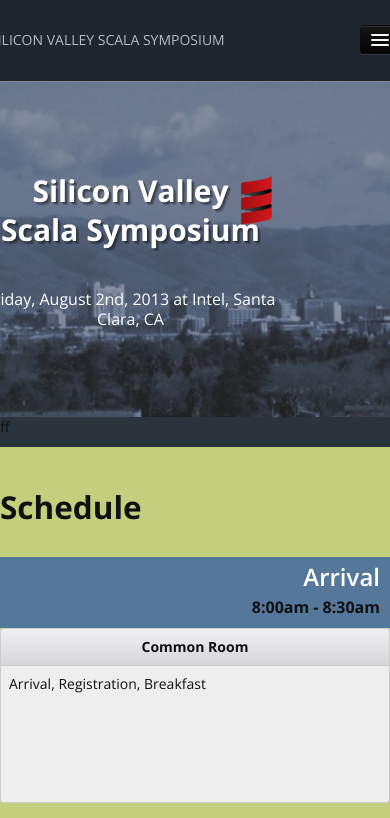
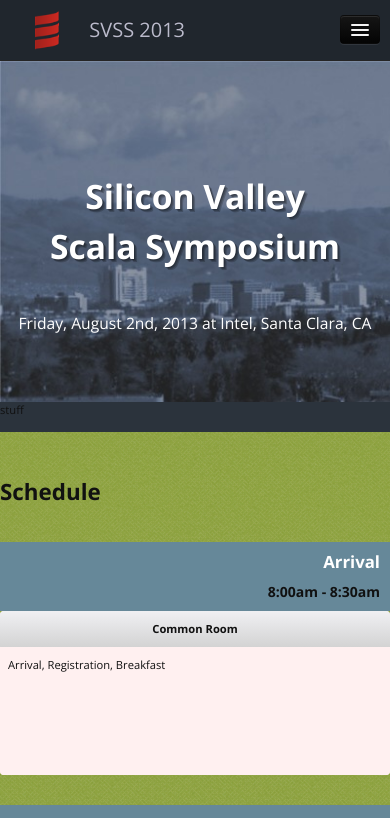
Before and after one commit to swartzrock/svss2013, a plain HTML site: page index.html in a window 390 px wide. Shown: the top 818 px of the page. Drawn offline with nearby package versions, Linux system fonts and the light colour scheme; some packages are replaced by stand-ins of ours.

Commit message:
fixed mobile, better header

```diff
--- a/index.html
+++ b/index.html
@@ -21,7 +21,8 @@
           <span class="icon-bar"></span>
           <span class="icon-bar"></span>
         </button>
-        <a class="brand" href="#">Silicon Valley Scala Symposium</a>
+        <img id="scala_logo_nav" src="images/scala_logo_small4.png" />
+        <a class="brand">SVSS 2013</a>
         <div class="nav-collapse collapse">
           <ul class="nav">
             <li class="active"><a href="">Home</a></li>
@@ -35,14 +36,8 @@
   </div>
 
   <header>
-  <div id="headerText">
     <h1>Silicon Valley<br>Scala Symposium</h1>
     <p>Friday, August 2nd, 2013 at Intel, Santa Clara, CA</p>
-  </div>
-  <div id="headerLogo">
-    <img src="images/scala_large.png" >
-  </div>
-  <div style="clear: both; "></div>
   </header>
 
   <div class="row" id="subheader">
@@ -523,6 +518,9 @@ We'll walk through a tiny sample application that uses reactivemongo, swagger an
   <div class=" siteCredits" >
     Site designed up and build out by Jason Swartz &nbsp;
     <a target="_blank" href="https://twitter.com/swartzrock" class="tweet"><img src="/images/twitterbird.png" width="16" height="16"></a>
+    <br>
+    Color designer: Jeanne Henzel
+    <a target="_blank" href="https://twitter.com/ingeniousjeanne" class="tweet"><img src="/images/twitterbird.png" width="16" height="16"></a>
   </div>
 </div>
 
--- /dev/null
+++ b/sass/_media-queries.scss
@@ -0,0 +1,273 @@
+// ---------------------------------------------------------------------------------------------------------------------
+//
+//  Author: Rafal Bromirski
+//  www: http://paranoida.com/
+//  twitter: http://twitter.com/paranoida
+//  dribbble: http://dribbble.com/paranoida
+//
+//  Licensed under a MIT License
+//
+// ---------------------------------------------------------------------------------------------------------------------
+//
+// Requirements:
+//   Sass 3.2.0+
+//
+//  Version:
+//   1.2.3                                    // developed on 10/03/2013
+//
+// Mixins:
+//   @ min-screen(width)                      // shortcut for @media screen and (min-width ...)
+//   @ max-screen(width)                      // shortcut for @media screen and (max-width ...)
+//   @ screen(min-width, max-width)           // shortcut for @media screen and (min-width ...) and (max-width ...)
+//   ---
+//   @ min-screen-height(height)              // shortcut for @media screen and (min-height ...)
+//   @ max-screen-height(height)              // shortcut for @media screen and (max-height ...)
+//   @ screen-height(min-height, max-height)  // shortcut for @media screen and (min-height ...) and (max-height ...)
+//   ---
+//   @ iphone3                                // only iPhone (2, 3G, 3GS) landscape & portrait
+//   @ iphone3-landscape                      // only iPhone (2, 3G, 3GS) only landscape
+//   @ iphone3-portrait                       // only iPhone (2, 3G, 3GS) only portrait
+//   ---
+//   @ iphone4                                // only iPhone (4, 4S) landscape & portrait
+//   @ iphone4-landscape                      // only iPhone (4, 4S) only landscape
+//   @ iphone4-portrait                       // only iPhone (4, 4S) only portrait
+//   ---
+//   @ iphone5                                // only iPhone (5) landscape & portrait
+//   @ iphone5-landscape                      // only iPhone (5) only landscape
+//   @ iphone5-portrait                       // only iPhone (5) only portrait
+//   ---
+//   @ ipad                                   // all iPads (1, 2, 3, 4, Mini) landscape & portrait
+//   @ ipad-landscape                         // all iPads (1, 2, 3, 4, Mini) only landscape
+//   @ ipad-portrait                          // all iPads (1, 2, 3, 4, Mini) only portrait
+//   ---
+//   @ ipad-retina                            // only iPad (3, 4) landscape & portrait
+//   @ ipad-retina-landscape                  // only iPad (3, 4) only landscape
+//   @ ipad-retina-portrait                   // only iPad (3, 4) only portrait
+//   ---
+//   @ hdpi(ratio)                            // devices with hidpi displays (default ratio: 1.3)
+//
+// ---------------------------------------------------------------------------------------------------------------------
+
+// ---------------------------------------------------------------------------------------------------------------------
+// --- screen ----------------------------------------------------------------------------------------------------------
+// ---------------------------------------------------------------------------------------------------------------------
+
+@mixin screen($res-min, $res-max)
+{
+  @media screen and ( min-width: $res-min ) and ( max-width: $res-max )
+  {
+    @content;
+  }
+}
+
+@mixin max-screen($res)
+{
+  @media screen and ( max-width: $res )
+  {
+    @content;
+  }
+}
+
+@mixin min-screen($res)
+{
+  @media screen and ( min-width: $res )
+  {
+    @content;
+  }
+}
+
+@mixin screen-height($res-min, $res-max)
+{
+  @media screen and ( min-height: $res-min ) and ( max-height: $res-max )
+  {
+    @content;
+  }
+}
+
+@mixin max-screen-height($res)
+{
+  @media screen and ( max-height: $res )
+  {
+    @content;
+  }
+}
+
+@mixin min-screen-height($res)
+{
+  @media screen and ( min-height: $res )
+  {
+    @content;
+  }
+}
+
+// ---------------------------------------------------------------------------------------------------------------------
+// --- hdpi ------------------------------------------------------------------------------------------------------------
+// ---------------------------------------------------------------------------------------------------------------------
+
+// Based on bourbon hidpi-media-queries file (https://github.com/thoughtbot/bourbon/blob/master/app/assets/stylesheets/css3/_hidpi-media-query.scss)
+// HiDPI mixin. Default value set to 1.3 to target Google Nexus 7 (http://bjango.com/articles/min-device-pixel-ratio/)
+
+@mixin hdpi($ratio: 1.3)
+{
+  @media only screen and (-webkit-min-device-pixel-ratio: $ratio),
+  only screen and (min--moz-device-pixel-ratio: $ratio),
+  only screen and (-o-min-device-pixel-ratio: #{$ratio}/1),
+  only screen and (min-resolution: #{round($ratio*96)}dpi),
+  only screen and (min-resolution: #{$ratio}dppx)
+  {
+    @content;
+  }
+}
+
+// ---------------------------------------------------------------------------------------------------------------------
+// --- iphone ----------------------------------------------------------------------------------------------------------
+// ---------------------------------------------------------------------------------------------------------------------
+
+@mixin iphone3
+{
+  @media only screen and (min-device-width: 320px) and (max-device-width: 480px)
+  and (-webkit-device-pixel-ratio: 1)
+  {
+    @content;
+  }
+}
+
+@mixin iphone3-portrait
+{
+  @media only screen and (min-device-width: 320px) and (max-device-width: 480px)
+  and (-webkit-device-pixel-ratio: 1) and (orientation:portrait)
+  {
+    @content;
+  }
+}
+
+@mixin iphone3-landscape
+{
+  @media only screen and (min-device-width: 320px) and (max-device-width: 480px)
+  and (-webkit-device-pixel-ratio: 1) and (orientation:landscape)
+  {
+    @content;
+  }
+}
+
+// ---------------------------------------------------------------------------------------------------------------------
+// --- iphone-retina ---------------------------------------------------------------------------------------------------
+// ---------------------------------------------------------------------------------------------------------------------
+
+@mixin iphone4
+{
+  @media only screen and (min-device-width: 320px) and (max-device-width: 480px)
+  and (-webkit-device-pixel-ratio: 2) and (device-aspect-ratio: 2/3)
+  {
+    @content;
+  }
+}
+
+@mixin iphone4-portrait
+{
+  @media only screen and (min-device-width: 320px) and (max-device-width: 480px)
+  and (-webkit-device-pixel-ratio: 2) and (device-aspect-ratio: 2/3) and (orientation:portrait)
+  {
+    @content;
+  }
+}
+
+@mixin iphone4-landscape
+{
+  @media only screen and (min-device-width: 320px)  and (max-device-width: 480px)
+  and (-webkit-device-pixel-ratio: 2) and (device-aspect-ratio: 2/3) and (orientation:landscape)
+  {
+    @content;
+  }
+}
+
+// ---------------------------------------------------------------------------------------------------------------------
+// --- iphone-5 --------------------------------------------------------------------------------------------------------
+// ---------------------------------------------------------------------------------------------------------------------
+
+@mixin iphone5
+{
+  @media only screen and (min-device-width: 320px) and (max-device-width: 568px)
+  and (-webkit-device-pixel-ratio: 2) and (device-aspect-ratio: 40/71)
+  {
+    @content;
+  }
+}
+
+@mixin iphone5-portrait
+{
+  @media only screen and (min-device-width: 320px) and (max-device-width: 568px)
+  and (-webkit-device-pixel-ratio: 2) and (device-aspect-ratio: 40/71) and (orientation:portrait)
+
+  {
+    @content;
+  }
+}
+
+@mixin iphone5-landscape
+{
+  @media only screen and (min-device-width: 320px) and (max-device-width: 568px)
+  and (-webkit-device-pixel-ratio: 2) and (device-aspect-ratio: 40/71) and (orientation:landscape)
+  {
+    @content;
+  }
+}
+
+// ---------------------------------------------------------------------------------------------------------------------
+// --- ipads (all) -----------------------------------------------------------------------------------------------------
+// ---------------------------------------------------------------------------------------------------------------------
+
+@mixin ipad
+{
+  @media only screen and (min-device-width: 768px) and (max-device-width: 1024px)
+  {
+    @content;
+  }
+}
+
+@mixin ipad-portrait
+{
+  @media only screen and (min-device-width: 768px) and (max-device-width: 1024px) and (orientation:portrait)
+  {
+    @content;
+  }
+}
+
+@mixin ipad-landscape
+{
+  @media only screen and (min-device-width: 768px) and (max-device-width: 1024px) and (orientation:landscape)
+  {
+    @content;
+  }
+}
+
+// ---------------------------------------------------------------------------------------------------------------------
+// --- ipad-retina -----------------------------------------------------------------------------------------------------
+// ---------------------------------------------------------------------------------------------------------------------
+
+@mixin ipad-retina
+{
+  @media screen and (min-device-width: 768px) and (max-device-width: 1024px)
+  and (-webkit-device-pixel-ratio: 2)
+  {
+    @content;
+  }
+}
+
+@mixin ipad-retina-portrait
+{
+  @media screen and (min-device-width: 768px) and (max-device-width: 1024px)
+  and (-webkit-device-pixel-ratio: 2) and (orientation:portrait)
+  {
+    @content;
+  }
+}
+
+@mixin ipad-retina-landscape
+{
+  @media screen and (min-device-width: 768px) and (max-device-width: 1024px)
+  and (-webkit-device-pixel-ratio: 2) and (orientation:landscape)
+  {
+    @content;
+  }
+}
--- a/sass/main.scss
+++ b/sass/main.scss
@@ -3,6 +3,7 @@ $experimental-support-for-svg: true;
 
 @import "compass/css3/text-shadow";
 
+@import "media-queries";
 
 
 $openSansFont: 'Open Sans', sans-serif;
@@ -12,88 +13,82 @@ $navBarBg: #20262d;
 $navBarFg: #bbc;
 
 
+// @include max-screen(1024px) { ... }
+// @include max-screen(768px)  { ... }
+// @include max-screen(640px)  { ... }
+
+
 body {
-  background: #C4CF7E;
+  background:  url(/images/tweed_green4.png)  repeat ;
   color: #111;
-  font-family: $openSansFont;
-}
+  font: normal 15px $openSansFont;
 
-@media (max-width: 767px) {
-  body {
-    padding-right: 0;
-    padding-left: 0;
-  }
+  @include max-screen(768px)  { padding: 0; }
+
+  @include max-screen(768px)  { font-size: .85em; }
+  @include max-screen(480px)  { font-size: .7em; }
 }
 
 
 #navbar {
-  .btn { margin-top: 20px;  }
-  .container { line-height: 45px; text-transform: uppercase; }
+  margin: 0;
+  .btn { margin-top: 20px;     @include max-screen(768px)  { margin-top: 10px; }  }
+  .container { line-height: 45px;  }
   .navbar-inner { background: $navBarBg;  }
   a { color: $navBarFg; line-height: 50px;}
+
+  a.brand {
+    @include max-screen(768px)  { float: left; margin-left: 15px; padding: 0 10px; }
+  }
+
   .nav > .active > a { color: #fff; background: #000; }
-  .brand { font-size: 1em; padding-right: 40px; }
-  margin-bottom: 0;
+  #scala_logo_nav {
+    display: block; float: left; margin: 0 20px;
+    @include max-screen(768px)  { height: 50px; float: left; margin-left: 15px; padding-left: 15px; margin-right: 5px; }
+  }
 }
 
 #map_canvas {
   display: block;
   height: 400px;
+  @include max-screen(768px)  { height: 250px; }
+  @include max-screen(480px)  { height: 150px; }
 }
 
 #subnavbar { margin-top: 40px; }
 
 header {
-  position: relative;
-  margin-left: -20px;
-  margin-right: -20px;
-  left: 0;
-  right: 0;
-  padding: 80px 0;
+  // position: relative;
+  // margin-left: -20px;
+  // margin-right: -20px;
+  padding: 100px 0 60px 0;
   background: url(/images/sjblue2.jpg) no-repeat top left ;
   background-size: cover;
-
-  #headerText { width: 70%; float: left; }
-  #headerLogo {
-    width: 25%; position: absolute; right: 100px; top: 50%; height: 150px; margin-top: -75px; float: right;
-  }
-  img { height: 150px; }
-
-
-
   text-align: center;
   color: white;
+
   h1 {
-    font-family: $openSansFont;
-    font-weight: 800px;
-    font-size: 70px;
-    line-height: 1.3;
+    font: bold 4em/1.5em $openSansFont;
+    @include max-screen(768px)  { font-size: 3em; }
     @include text-shadow(rgba(black, 0.2) 1px 1px 0, rgba(black, 0.2) 2px 2px 0, rgba(black, 0.2) 3px 3px 0);
     margin-bottom: 40px;
   }
   p {
-    font-size: 24px;
+    font-size: 1.4em;
   }
 }
 
-@media (max-width: 800px) {
-  header { h1 { font-size: 45px; } p { font-size: 20px; } img { height: 90px; } }
-}
 
-@media (max-width: 480px) {
-  header { h1 { font-size: 30px; } p { font-size: 16px; }  img { height: 50px; }  }
-}
-
-h2 { margin: 40px 0 20px 0; }
+h2 { margin: 40px 0 20px 0; font-size: 2em; }
 
 
 #subheader {
   margin-top: -2px;
-  position: relative;
-  margin-left: -20px;
-  margin-right: -20px;
-  left: 0;
-  right: 0;
+  // position: relative;
+  // margin-left: -20px;
+  // margin-right: -20px;
+  // left: 0;
+  // right: 0;
   height: 30px;
   background: lighten($navBarBg, 5%);
 }
@@ -101,13 +96,13 @@ h2 { margin: 40px 0 20px 0; }
 
 
 .scheduleTime > div {
-  background: #579;
+  background: #689;
   margin-top: 10px;
   text-align: right;
   padding: 0 10px 10px 0;
 
-  h3 { font-family: $openSansFont; color: white; margin: 0; font-weight: 600; font-size: 24px; }
-  span { font-weight: bold; font-size: 16px; }
+  h3 { color: white; margin: 0; font-size: 1.5em; font-weight: 700;  }
+  span { font-weight: bold; font-size: 1.25em; }
 }
 
 .scheduleContents {
@@ -116,26 +111,28 @@ h2 { margin: 40px 0 20px 0; }
 
   th {
     text-align: center;
-    @include background( linear-gradient(#f0f0f3, #d6d6da));
+    @include background( linear-gradient(#f0f0f3, #d3d3d3));
+    // @include background( linear-gradient(#e99, #b66));
   }
 
-  table, th, td { border-color: #ccc; }
+  table, th, td { border-width: 0; background-color: #fff0f0; }
   td > a {  }
   td {
-    height: 120px; width: 140px;
+    height: 10em; width: 140px;
     a {
-      display: block; font-size: 1.1em; line-height: 1.5em;
+      display: block; line-height: 1.5em;
       font-weight: bold; color: #46b;
       margin-bottom: 5px;
     }
     a.tweet { display: inline; line-height: 20px; }
+
   }
 }
 
 
 
 .tooltip-inner {
-  font-size: 12px;
+  font-size: 1.1em;
   padding: 20px 40px;
   background: #556;
   text-align: left;
@@ -159,14 +156,10 @@ h2 { margin: 40px 0 20px 0; }
   padding: 80px 0 100px 0;
   background: $navBarBg;
   text-align: center;
-  font-size: 18px;
+  font-size: 1.2em;
 
   .contactInfo { font-weight: 600; color: white; margin-bottom: 40px; }
   .siteInfo { font-weight: normal; color: $navBarFg; margin-bottom: 30px; }
   .siteCredits { font-weight: normal; color: #668; font-size: .8em;  }
 
 }
-
-@media (max-width: 767px) {
-  .footer { font-size: 12px; }
-}
```
Also changed, not shown: css/main.css, images/scala_large.png (deleted), images/scala_logo_small4.png (added), images/sjblue.jpg (added), images/tweed_green4.png (added).
